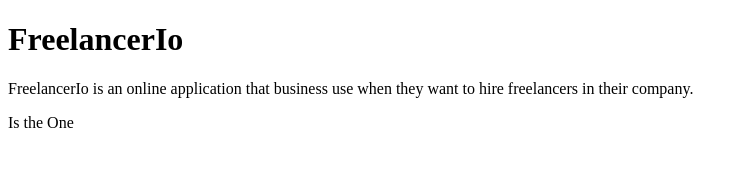
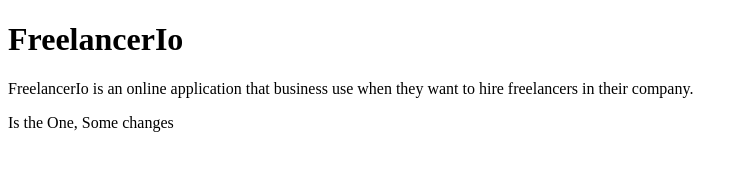
Before and after one commit to Freelancerio/Freelancerio, a website: page src/MainPage.html in a window 1280 px wide. Shown: the whole page, without its empty margins (0-748 px from the left). Drawn offline with Linux system fonts and the light colour scheme.

Commit message:
FLIO-22 testing jira with updating commits to the panel

```diff
--- a/src/MainPage.html
+++ b/src/MainPage.html
@@ -10,5 +10,5 @@
     <p>FreelancerIo is an online application that business use when they want to hire freelancers in their company.</p>
 </body>
 
-<footer>Is the One</footer>
+<footer>Is the One, Some changes</footer>
 </html>
```
